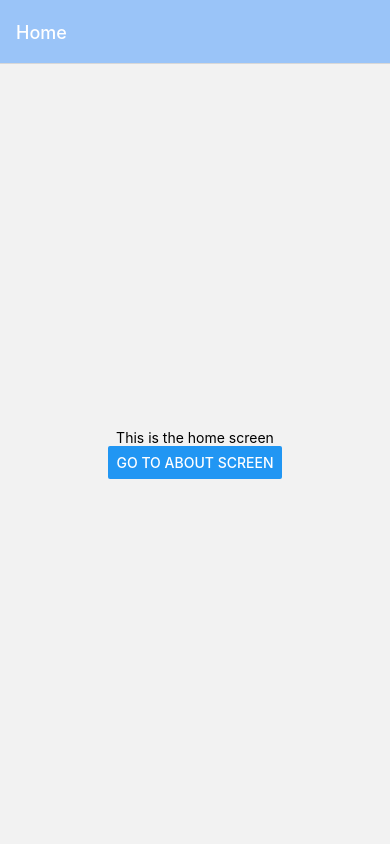
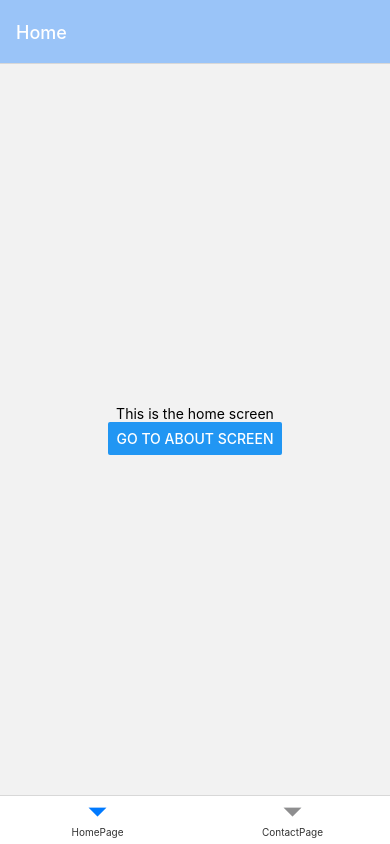
Before and after one commit to wandieinnocents/react-native-navigation-starter, a React Native app: screen /Contact in a window 390 px wide. Built offline with nearby package versions, Linux system fonts and the light colour scheme.

Commit message:
Add tab navigation

```diff
--- a/App.js
+++ b/App.js
@@ -3,11 +3,12 @@ import { NavigationContainer } from "@react-navigation/native";
 import { StatusBar } from 'expo-status-bar';
 import { StyleSheet, Text, View } from 'react-native';
 import { MainStackNavigator } from "./navigation/StackNavigator";
+import BottomTabNavigator from "./navigation/TabNavigator";
 
 export default function App() {
   return (
     <NavigationContainer>
-      <MainStackNavigator />
+     <BottomTabNavigator />
     </NavigationContainer>
   );
 }
--- a/navigation/StackNavigator.js
+++ b/navigation/StackNavigator.js
@@ -3,23 +3,33 @@ import { createStackNavigator } from "@react-navigation/stack";
 
 import Home from "../screens/Home";
 import About from "../screens/About";
+import Contact from "../screens/Contact";
 
 const Stack = createStackNavigator();
 
+const screenOptionStyle = {
+  headerStyle: {
+    backgroundColor: "#9AC4F8",
+  },
+  headerTintColor: "white",
+  headerBackTitle: "Back",
+};
+
 const MainStackNavigator = () => {
   return (
-    <Stack.Navigator
-    screenOptions={{
-        headerStyle: {
-          backgroundColor: "#9AC4F8",
-        },
-        headerTintColor: "white",
-        headerBackTitle: "Back",
-      }}>
+    <Stack.Navigator screenOptions={screenOptionStyle}>
       <Stack.Screen name="Home" component={Home} />
       <Stack.Screen name="About" component={About} />
     </Stack.Navigator>
   );
 }
 
-export { MainStackNavigator };
+const ContactStackNavigator = () => {
+  return (
+    <Stack.Navigator screenOptions={screenOptionStyle}>
+      <Stack.Screen name="Contact" component={Contact} />
+    </Stack.Navigator>
+  );
+}
+
+export { MainStackNavigator, ContactStackNavigator };
--- /dev/null
+++ b/navigation/TabNavigator.js
@@ -0,0 +1,28 @@
+import React from "react";
+import { createBottomTabNavigator } from "@react-navigation/bottom-tabs";
+
+import { MainStackNavigator, ContactStackNavigator } from "./StackNavigator";
+
+const Tab = createBottomTabNavigator();
+
+const BottomTabNavigator = () => {
+  return (
+    <Tab.Navigator
+    screenOptions={{
+      tabBarStyle: [{ display: 'flex' }],
+      tabBarShowLabel: true,
+      tabBarLabelStyle: {
+        paddingBottom: 6,
+        color: '#333',
+      },
+    //   Hide header of tab bar
+      headerShown: false,
+    }}
+    >
+      <Tab.Screen name="HomePage" component={MainStackNavigator} />
+      <Tab.Screen name="ContactPage" component={ContactStackNavigator} />
+    </Tab.Navigator>
+  );
+};
+
+export default BottomTabNavigator;
```
